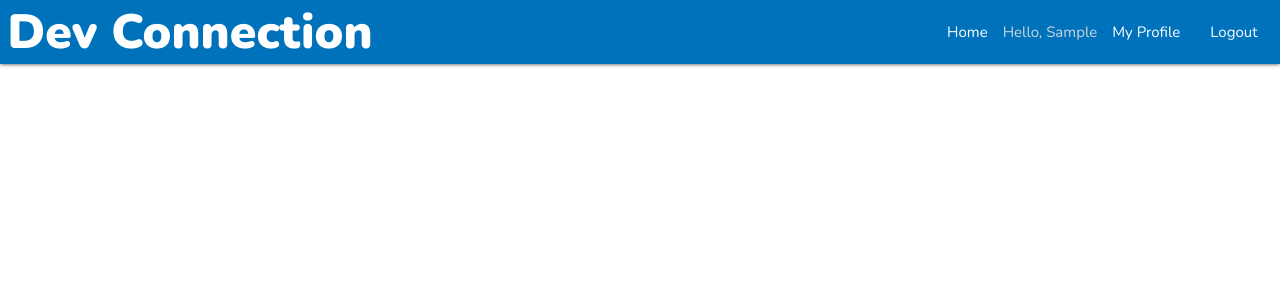
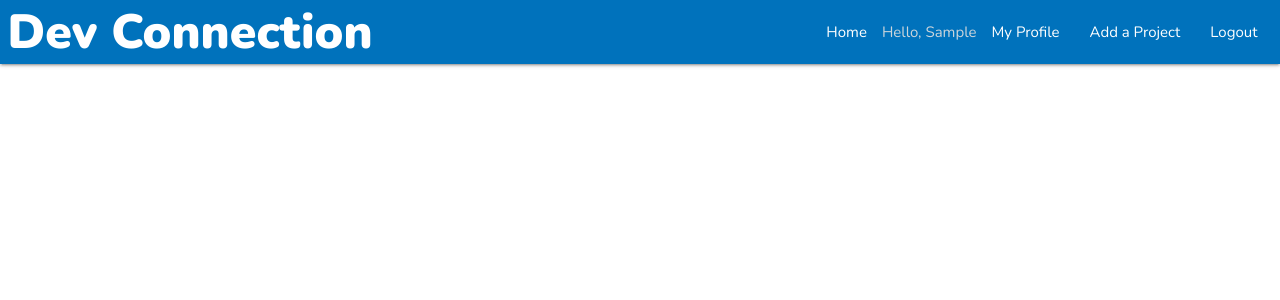
Before and after one commit to tay-solis/dev-connection, a Django app: page /students/ in a window 1280 px wide. Shown: the top 300 px of the page. Run offline with Django 3.2, Linux system fonts and the light colour scheme; the visitor is signed in with stand-in values (Sample User, id 1); some libraries are stand-ins or nearby versions.

Commit message:
Add and edit projects

```diff
--- a/dev_connect/urls.py
+++ b/dev_connect/urls.py
@@ -5,6 +5,7 @@ urlpatterns = [
     path('<username>/', views.student_profile, name='student_profile'),
     path('<username>/projects/<title>', views.project_details, name='project_details'),
     path('', views.all_profiles, name='all_profiles'),
-    # path('profile/add', views.add_profile, name='add_profile'),
-    path('profile/edit', views.edit_profile, name='edit_profile')
+    path('projects/add', views.add_project, name='add_project'),
+    path('projects/<title>/edit', views.edit_project, name='edit_project'),
+    path('profile/edit', views.edit_profile, name='edit_profile'),
 ]
--- a/dev_connect/views.py
+++ b/dev_connect/views.py
@@ -1,9 +1,9 @@
-from django.shortcuts import render, get_object_or_404
+from django.shortcuts import render, get_object_or_404,redirect
 from .models import StudentProfile, Project
 from django.contrib import auth
 from django.contrib.auth.decorators import login_required
 from django.contrib.auth.models import User
-from .forms import StudentProfileForm
+from .forms import StudentProfileForm, ProjectForm
 from django.http import HttpResponseRedirect, Http404
 from django.urls import reverse_lazy
 
@@ -15,30 +15,16 @@ def student_profile(request, username):
     student = get_object_or_404(User, username=username)
     profile = get_object_or_404(StudentProfile, user_id=student.id)
     projects = Project.objects.filter(user_id=student.id)
-    return render(request, 'dev_connect/profile.html', {'student': student, 'profile': profile, 'projects': projects, 'students': students})
+    return render(request, 'dev_connect/profile.html', {'student': student, 'profile': profile, 'projects': projects})
 
 def project_details(request, username, title):
     student = get_object_or_404(User, username=username)
     project = get_object_or_404(Project, title=title)
-    return render(request, 'dev_connect/project_details.html', {'student': student, 'project': project, 'students': students})
+    return render(request, 'dev_connect/project_details.html', {'student': student, 'project': project})
 
 def all_profiles(request):
     profiles = StudentProfile.objects.all()
-    return render(request, 'dev_connect/allprofiles.html', {'profiles': profiles, 'students': students})
-
-# @login_required
-# def add_profile(request):
-#     if request.method == 'POST':
-#         username = request.user.username
-#         form = StudentProfileForm(request.POST)
-#         if form.is_valid():
-#             new_profile = form.save(commit=False)
-#             new_profile.user_id = request.user
-#             new_profile.save()
-#             return HttpResponseRedirect('/students/' + request.user.username + '/')
-#     else:
-#         form = StudentProfileForm()
-#         return render(request, 'dev_connect/addprofile.html', {'form': form})
+    return render(request, 'dev_connect/allprofiles.html', {'profiles': profiles})
 
 @login_required
 def edit_profile(request):
@@ -49,8 +35,35 @@ def edit_profile(request):
         form = StudentProfileForm(request.POST, instance = profile)
         if form.is_valid():
             edited_profile = form.save()
-            return render(request, 'dev_connect/profile.html', {'student': student, 'profile': profile, 'projects': projects, 'students': students})
+            return render(request, 'dev_connect/profile.html', {'student': student, 'profile': profile, 'projects': projects})
     else:
         form = StudentProfileForm(instance=profile)
         print(profile)
         return render(request, 'dev_connect/editprofile.html', {'form': form})
+
+@login_required
+def add_project(request):
+    student = request.user
+    if request.method == 'POST':
+        form = ProjectForm(request.POST)
+        if form.is_valid():
+            project = form.save(commit=False)
+            project.user_id = student
+            project.save()
+            return render(request, 'dev_connect/project_details.html', {'student': student, 'project': project})
+    else:
+        form = ProjectForm()
+        return render(request, 'dev_connect/addproject.html', {'form': form})
+
+@login_required
+def edit_project(request, title):
+    student = request.user
+    project = get_object_or_404(Project, title=title)
+    if request.method == 'POST':
+        form = ProjectForm(request.POST, instance = project)
+        if form.is_valid():
+            edited_project = form.save()
+            return render(request, 'dev_connect/project_details.html', {'student': student, 'project': project})
+    else:
+        form = ProjectForm(instance=project)
+        return render(request, 'dev_connect/editproject.html', {'form': form, 'project': project})
--- a/templates/dev_connect/project_details.html
+++ b/templates/dev_connect/project_details.html
@@ -5,6 +5,9 @@
 <header style="background-image: url({{project.screenshot}})">
 </header>
 <main class="content">
+  {% if student.username == user.username and user.is_authenticated %}
+  <a href="{% url 'edit_project' title=project.title%}"><button>Edit This Project</button></a>
+  {% endif %}
   <section>
     <h1>{{project.title}}</h1>
     <p>
--- a/templates/partials/nav_bar.html
+++ b/templates/partials/nav_bar.html
@@ -6,6 +6,7 @@
   {% if user.is_authenticated %}
     <li>Hello, {{ user.first_name }}</li>
     <li><a href="{% url 'student_profile' username=user.username%}">My Profile</a></li>
+    <li><a href="{% url 'add_project'%}">Add a Project</a></li>
     <li><a href="{% url 'logout' %}">Logout</a></li>
   {% else %}
     <li><a href="{% url 'login' %}">Login</a></li>
```
Also changed, not shown: dev_connect/forms.py (+6 -1 lines), templates/dev_connect/addproject.html (added, +12 -0 lines), templates/dev_connect/editproject.html (added, +12 -0 lines).
